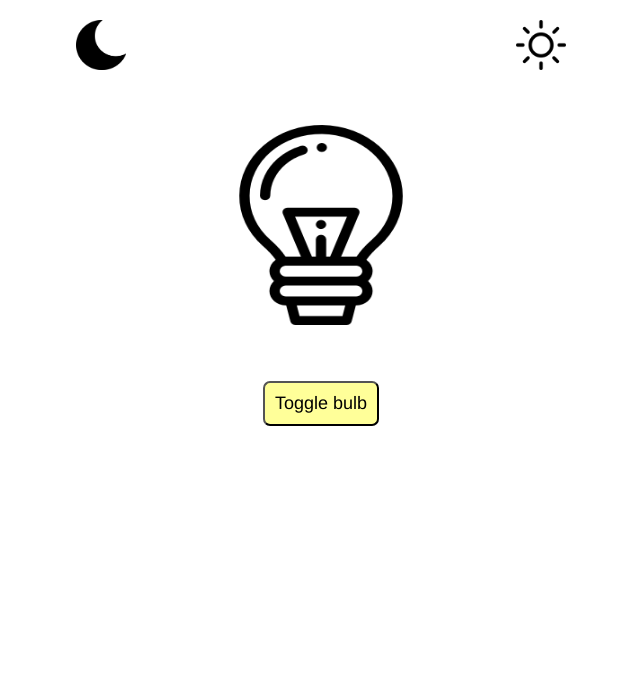
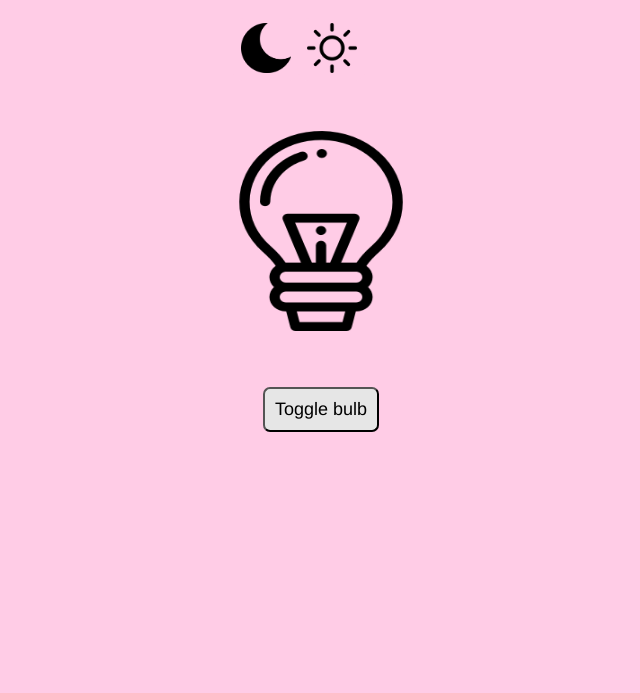
Before and after one commit to AditiNaldurgkar/bulb-toggler, a plain HTML site: page index.html in a window 1280 px wide. Shown: the part 107-800 px from the top of the page, without its empty margins (319-959 px from the left). Drawn offline with Linux system fonts and the light colour scheme.

Commit message:
completed

```diff
--- a/index.html
+++ b/index.html
@@ -23,7 +23,7 @@
             font-size: large;
             font-family:'Franklin Gothic Medium', 'Arial Narrow', Arial, sans-serif;
             cursor: pointer;
-            background-color:#ffff99 ;
+            background-color:#e6e6e6 ;
         }
         .btn:hover{
             box-shadow: 5px 5px 2px 2px black;
@@ -36,25 +36,27 @@
         .mode-img{
             height: 50px;
             width: 50px;
+            margin:  0px 2g0px;
         }
         .mode-btnholder{
             display: flex;
             flex-direction: row;
-            justify-content: space-evenly;
+            justify-content: start;
+            margin-left: 43%;
         }
         .darkbg{
-            background-color: black;
+            background-color: #99004d;
             color: beige;
         }
         .lightbg{
-            background-color: white;
+            background-color:#ffcce6;
             color: black;
         }
         .modebtn{
             border: none;
-            background-color: white;
-            border-radius: 5px;
-            padding: 2px;
+            border-radius: 10px;
+            background-color: #ffcce6;
+            padding: 5px 8px;
             cursor: pointer;
         }
     </style>
```
